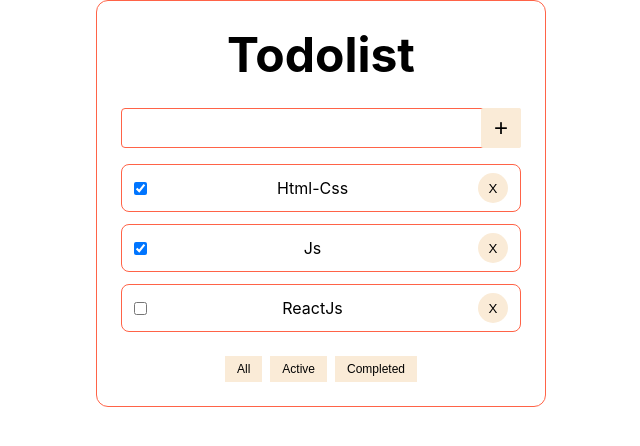
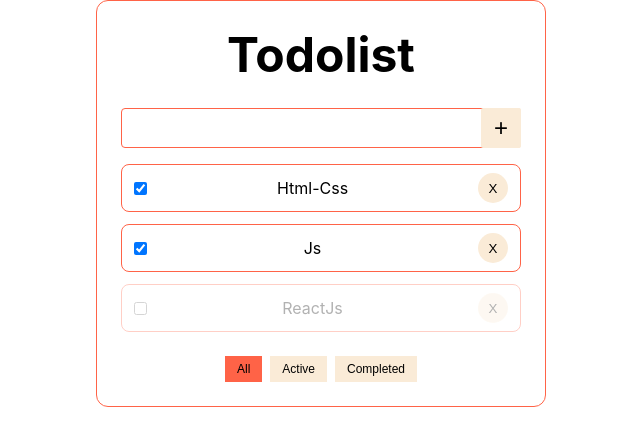
Before and after one commit to mates4352/React-todolist, a React (Create React App) app: page / in a window 1280 px wide. Shown: the top 446 px of the page, without its empty margins (319-959 px from the left). Built offline with nearby package versions, Linux system fonts and the light colour scheme.

Commit message:
Add style class error

```diff
--- a/src/App.tsx
+++ b/src/App.tsx
@@ -40,8 +40,8 @@ const App = () => {
   const tasksForTodoList = getTasks();
 
   const getValue = (value: string) => {
-    const task = {id: v1(), isDown: true, text: value};
-    setTasks([...tasks, task])
+    const newTask = {id: v1(), isDown: true, text: value};
+    setTasks([...tasks, newTask])
   }
 
   return (
@@ -50,6 +50,7 @@ const App = () => {
       title={"Todolist"}
       removeTask={removeTask}
       changeFilter={changeFilter}
+      filter={filter}
       getValue={getValue}
       changeFilterTasks={changeFilterTasks}/>
   );
--- a/src/components/Todolist/Todolist.module.scss
+++ b/src/components/Todolist/Todolist.module.scss
@@ -48,6 +48,15 @@
       }
    }
 
+   .error {
+      display: block;
+      margin-bottom: 16px;
+
+      font-size: 16px;
+      text-align: left;
+      color: red;
+   }
+
    .list {
       display: grid;
       row-gap: 12px;
@@ -62,6 +71,10 @@
 
       border: 1px solid tomato;
       border-radius: 8px;
+   }
+
+   .item_opacity {
+      opacity: 0.3;
    }
 
    .close {
@@ -96,4 +109,8 @@
       border: none;
       cursor: pointer;
    }
+
+   .subitem_button_active {
+      background-color: tomato;
+   }
 }
--- a/src/components/Todolist/Todolist.tsx
+++ b/src/components/Todolist/Todolist.tsx
@@ -10,10 +10,11 @@ export type dataTodolistType = {
 type todolistType = {
   title: string
   tasks: Array<dataTodolistType>
-  removeTask: (id: string) => void;
-  changeFilter: (value: changeFilterType) => void;
-  getValue: (value: string) => void;
-  changeFilterTasks: (taskId: string) => void;
+  filter: string
+  getValue: (value: string) => void
+  removeTask: (id: string) => void
+  changeFilter: (value: changeFilterType) => void
+  changeFilterTasks: (taskId: string) => void
 }
 
 export type changeFilterType = "All" | "Active" | "Completed";
@@ -21,25 +22,40 @@ export type changeFilterType = "All" | "Active" | "Completed";
 export const Todolist: React.FC<todolistType> = ({
                                                    title,
                                                    tasks,
+                                                   filter,
+                                                   getValue,
                                                    removeTask,
                                                    changeFilter,
-                                                   getValue,
                                                    changeFilterTasks
                                                  }) => {
 
   const [inputValue, setInputValue] = useState('');
+  const [error, setError] = useState<string>('');
+  const isClassActiveButton = (value: string) => filter === value
+    ? `${s.subitem_button} ${s.subitem_button_active}`
+    : s.subitem_button;
+
   const onChangeInput = (element: ChangeEvent<HTMLInputElement>) => {
     setInputValue(element.currentTarget.value)
   }
+
   const onKeyUpInput = (key: React.KeyboardEvent<HTMLInputElement>) => {
     if (key.key === "Enter" && key.currentTarget.value !== "") {
       getValue(inputValue)
+      setError('')
       setInputValue('')
+    } else if (key.key === "Enter" && key.currentTarget.value === "") {
+      setError('Title is required')
     }
   }
   const onClinkButton = () => {
-    getValue(inputValue)
-    setInputValue('')
+    if (inputValue.trim() !== "") {
+      getValue(inputValue)
+      setError('')
+      setInputValue('')
+    } else {
+      setError('Title is required')
+    }
   }
 
   return (
@@ -61,18 +77,23 @@ export const Todolist: React.FC<todolistType> = ({
         </button>
       </div>
 
+      {error &&
+          <small className={s.error}>{error}</small>
+      }
+
+
       <ul className={s.list}>
-        {tasks.map((item) =>
-          <li className={s.item} key={item.id}>
+        {tasks.map((task) =>
+          <li className={!task.isDown ? `${s.item_opacity} ${s.item}` : s.item} key={task.id}>
             <input type="checkbox"
-                   id={item.id}
-                   checked={item.isDown}
-                   onClick={() => changeFilterTasks(item.id)}
-                   onKeyUp={key => key.key === "Enter" && changeFilterTasks(item.id)}/>
+                   id={task.id}
+                   checked={task.isDown}
+                   onClick={() => changeFilterTasks(task.id)}
+                   onKeyUp={key => key.key === "Enter" && changeFilterTasks(task.id)}/>
 
-            <label htmlFor={item.id}>{item.text}</label>
+            <label htmlFor={task.id}>{task.text}</label>
 
-            <button className={s.close} onClick={() => removeTask(item.id)}>
+            <button className={s.close} onClick={() => removeTask(task.id)}>
               X
             </button>
           </li>
@@ -81,19 +102,22 @@ export const Todolist: React.FC<todolistType> = ({
 
       <ul className={s.sublist}>
         <li className={s.subitem}>
-          <button className={s.subitem_button} onClick={() => changeFilter("All")}>
+          <button className={isClassActiveButton("All")}
+                  onClick={() => changeFilter("All")}>
             All
           </button>
         </li>
 
         <li>
-          <button className={s.subitem_button} onClick={() => changeFilter("Active")}>
+          <button className={isClassActiveButton("Active")}
+                  onClick={() => changeFilter("Active")}>
             Active
           </button>
         </li>
 
         <li>
-          <button className={s.subitem_button} onClick={() => changeFilter("Completed")}>
+          <button className={isClassActiveButton("Completed")}
+                  onClick={() => changeFilter("Completed")}>
             Completed
           </button>
         </li>
```
